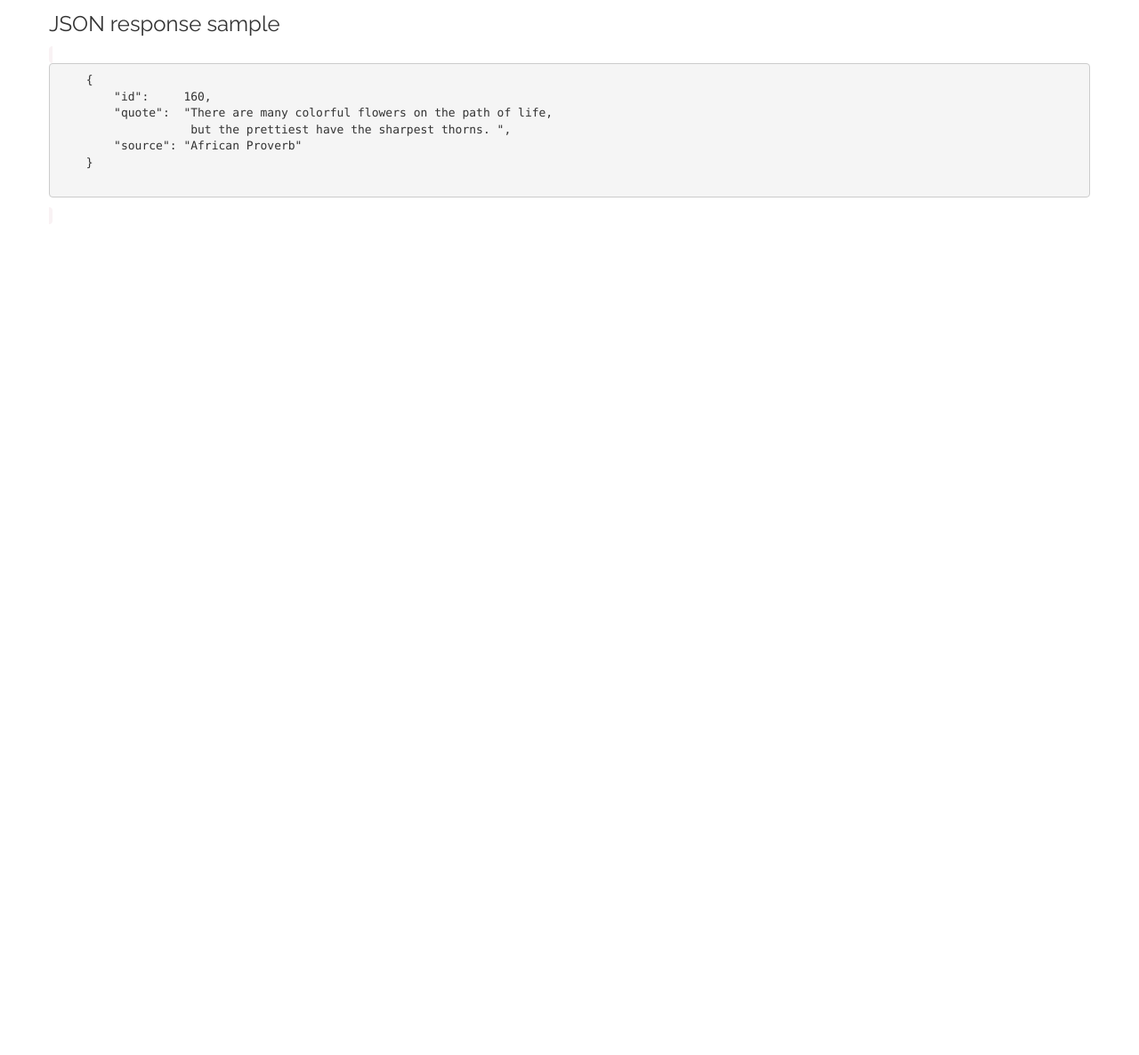
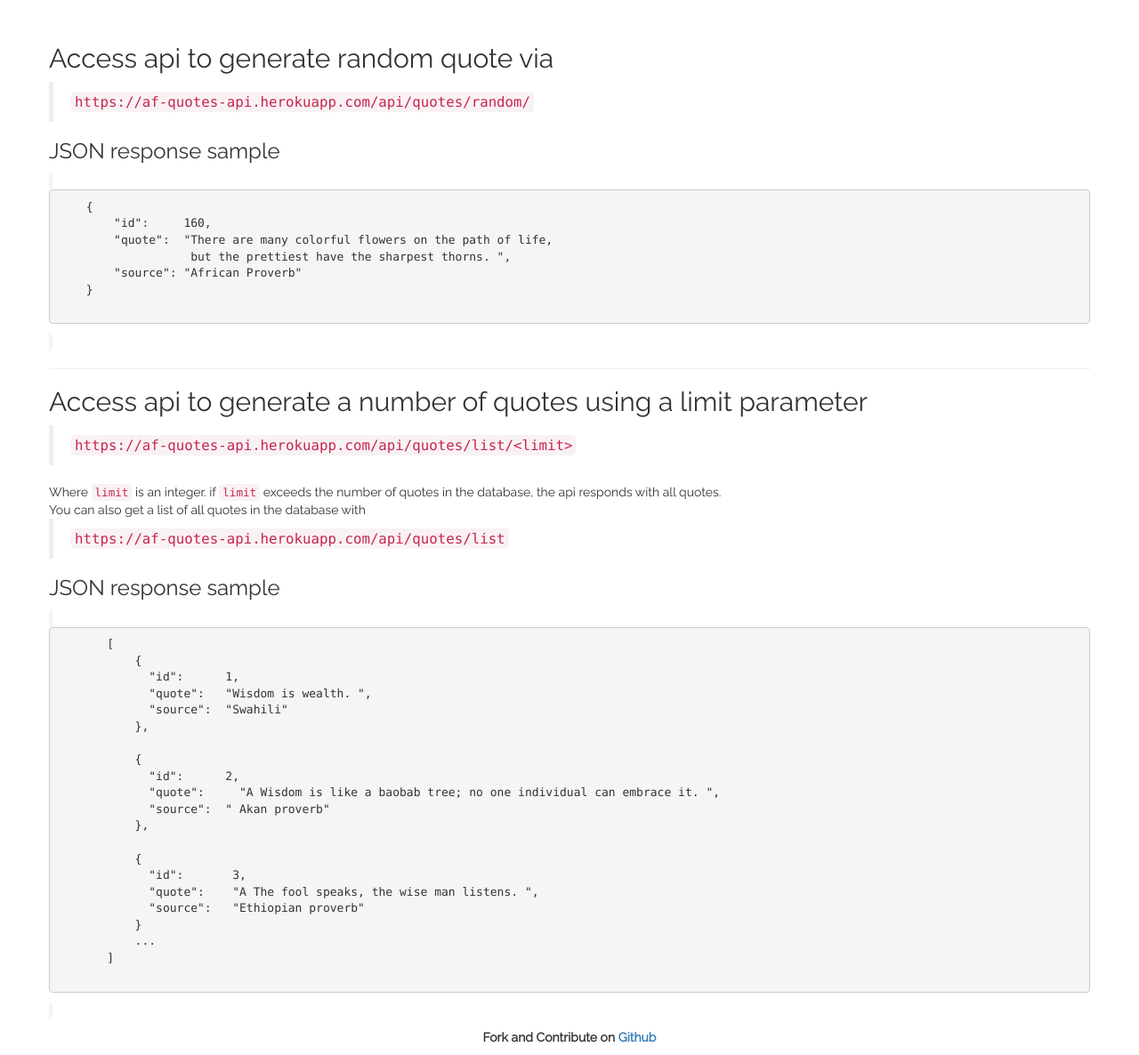
Before and after one commit to amanfojnr/af_quotes_api, a Django app: page / in a window 1280 px wide. Shown: the part 351-1537 px from the top of the page at 89% size. Before the commit the page ends 603 px from the top, so only its background shows below. Run offline with Django 3.2, Linux system fonts and the light colour scheme; some libraries are stand-ins or nearby versions.

Commit message:
added more entry points and changed design'

```diff
--- a/quote_box/models.py
+++ b/quote_box/models.py
@@ -16,7 +16,7 @@ class Quote(models.Model):
     class Meta:
         managed = False
         db_table = 'quotes'
-        ordering = ['source']
+        ordering = ['id']
 
     def __str__(self):
         return self.quote
--- a/quote_box/serializers.py
+++ b/quote_box/serializers.py
@@ -2,7 +2,7 @@ from .models import Quote
 from rest_framework import serializers
 
 
-class QuoteSerializer(serializers.HyperlinkedModelSerializer):
+class QuoteSerializer(serializers.ModelSerializer):
     class Meta:
         model = Quote
         fields = ('id', 'quote', 'source')
--- a/quote_box/static/css/main.css
+++ b/quote_box/static/css/main.css
@@ -3,9 +3,12 @@
 body {
     background: white;
     font-family: 'Raleway', sans-serif;
+    width: 100%;
 }
 
 .jumbotron {
     background: #A42A15;
     color: white;
+    background-image: url("https://s2.postimg.org/yeztxc0ux/afquoteapi.jpg");
+    min-height: 350px;
 }
--- a/quote_box/templates/base.html
+++ b/quote_box/templates/base.html
@@ -5,7 +5,12 @@
     <meta charset="utf-8">
     <meta http-equiv="X-UA-Compatible" content="IE=edge">
     <meta name="viewport" content="width=device-width, initial-scale=1">
-    <!-- The above 3 meta tags *must* come first in the head; any other head content must come *after* these tags -->
+    <meta name="decription" content="Over 200 quotes from Mama Africa, An api for serving african quotes">
+    <meta name="keywords" content="api">
+    <meta name="author" content="amanfojnr">
+    <meta property="og:title" content="af-quotes-api" />
+    <meta property="og:url" content="af-quotes-api.herokuapp.com" />
+    <meta property="og:image" content="https://s2.postimg.org/yeztxc0ux/afquoteapi.jpg" />
     <title>{% block title %} {% endblock %}</title>
 
     <!-- Bootstrap -->
@@ -20,10 +25,24 @@
     <![endif]-->
   </head>
   <body>
+    <nav class="navbar navbar-default navbar-fixed-top">
+  <div class="container">
+     <!-- Brand and toggle get grouped for better mobile display -->
+    <div class="navbar-header">
+      <button type="button" class="navbar-toggle collapsed" data-toggle="collapse" data-target="#bs-example-navbar-collapse-1" aria-expanded="false">
+        <span class="sr-only">Toggle navigation</span>
+        <span class="icon-bar"></span>
+        <span class="icon-bar"></span>
+        <span class="icon-bar"></span>
+      </button>
+      <a class="navbar-brand" href="#">AF-QUOTES-API</a>
+    </div>
+  </div>
+</nav>
            <div class="jumbotron">
         <div class="container">
-             <h1>af-quotes-api</h1>
-             <p>an api for serving african quotes</p>
+             <h1>Over 200 quotes from Mama Africa</h1>
+             <p>An api for serving african quotes</p>
         </div>
     </div>
     <div class="container">
@@ -36,6 +55,17 @@
 
     </div>
 
+    <div class="container">
+      <div class="row">
+        <footer>
+        <p class="text-center">
+     <strong >Fork and Contribute on <a href="https://github.com/amanfojnr/af_quotes_api">Github</a></strong>
+        </p>
+    </footer>
+      </div>
+
+    </div>
+
 
 
     <!-- jQuery (necessary for Bootstrap's JavaScript plugins) -->
--- a/quote_box/templates/quote_box/index.html
+++ b/quote_box/templates/quote_box/index.html
@@ -1,7 +1,7 @@
 {% extends "base.html" %}
 {% block content %}
 <p>
-    Access api to generate random quote via
+    <h2>Access api to generate random quote via</h2>
     <blockquote>
       <code> https://af-quotes-api.herokuapp.com/api/quotes/random/</code>
     </blockquote>
@@ -21,4 +21,48 @@
     </code>
 </p>
 
+<hr>
+<p>
+    <h2>Access api to generate a number of quotes using a limit parameter</h2>
+    <blockquote>
+      <code> https://af-quotes-api.herokuapp.com/api/quotes/list/&lt;limit&gt;</code>
+    </blockquote>
+    Where <code>limit</code> is an integer. if  <code>limit</code> exceeds the number of quotes in the database,
+    the api responds with all quotes.
+    <br>
+    You can also get a list of all quotes in the database with
+     <blockquote>
+      <code> https://af-quotes-api.herokuapp.com/api/quotes/list</code>
+    </blockquote>
+</p>
+
+<p>
+    <h3> JSON response sample</h3>
+    <code>
+        <pre>
+       [
+           {
+             "id":      1,
+             "quote":   "Wisdom is wealth. ",
+             "source":  "Swahili"
+           },
+
+           {
+             "id":      2,
+             "quote":     "A Wisdom is like a baobab tree; no one individual can embrace it. ",
+             "source":  " Akan proverb"
+           },
+
+           {
+             "id":       3,
+             "quote":    "A The fool speaks, the wise man listens. ",
+             "source":   "Ethiopian proverb"
+           }
+           ...
+       ]
+    </pre>
+
+    </code>
+</p>
+
 {% endblock %}
--- a/quote_box/urls.py
+++ b/quote_box/urls.py
@@ -2,9 +2,12 @@ from django.conf.urls import url
 from . import views
 
 urlpatterns = [
-    url(r'^quotes/$',
-        views.QuoteListView.as_view(),
+    url(r'^quotes/list/$',
+        views.quote_list,
         name='quotes'),
+    url(r'^quotes/list/(?P<limit>\d+)',
+        views.quote_list,
+        name='quotes-limit'),
     url(r'^quotes/random/$',
         views.random_quote_detail,
         name='random_quote'),
--- a/quote_box/views.py
+++ b/quote_box/views.py
@@ -9,12 +9,19 @@ from django.http import HttpResponse
 # Create your views here.
 
 
-class QuoteListView(generics.ListAPIView):
+def quote_list(request, limit=263):
     """
-    API endpoint that generate quotes all quotes
+    API endpoint that lists all quotes or a specific number of
+    quotes
+
+    limit --  the number of quotes to be returned
     """
-    queryset = Quote.objects.order_by('pk')
-    serializer_class = QuoteSerializer
+    quotes = Quote.objects.all()[:int(limit)]
+    serializer = QuoteSerializer(quotes, many=True)
+    response = HttpResponse(JSONRenderer().render(serializer.data),
+                            content_type='application/json')
+    response["Access-Control-Allow-Origin"] = "*"
+    return response
 
 
 def random_quote_detail(request):
```
